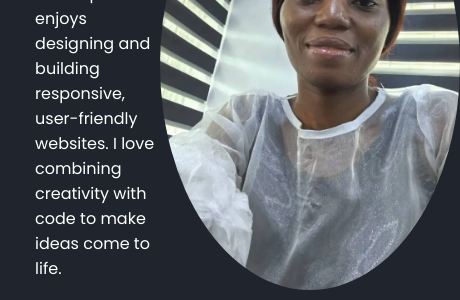
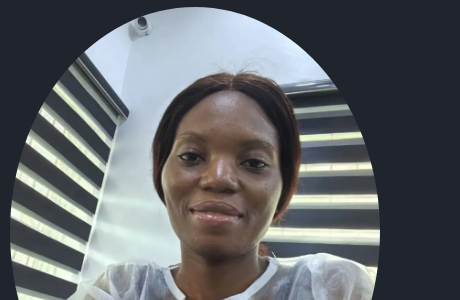
Before and after one commit to EstherOluwayemisi/My-Portfolio, a plain HTML site: page about.html in a window 390 px wide. Shown: the part 384-684 px from the top of the page, 460 px wide, since content can reach past the window. Drawn offline with nearby package versions, Linux system fonts and the light colour scheme; a web font is replaced by a local one.

Commit message:
update:about css

```diff
--- a/about.html
+++ b/about.html
@@ -13,8 +13,12 @@
   <body>
     <header class="header">
       <a href="About.html" class="logo">Oluwayemisi Esther</a>
+         <div>
+        <img src="Asset/hamburger.svg" id="menu-icon" alt="Menu Icon" />
+        <img src="Asset/close-icon.webp" id="close-icon" alt="Close Icon" />
+      </div>
       <nav>
-        <ul>
+        <ul class="logo-list">
           <li><a href="index.html">Home</a></li>
           <li  class="active"><a href="about.html">About</a></li>
           <li><a href="skills.html">Skills</a></li>
@@ -25,7 +29,7 @@
     </header>
 
     <section class="about">
-      <div>
+      <div class="about-contain">
         <h2 class="section-info">About Me</h2>
         <p  class="section-p">
           Hi! I’m <strong>Oluwayemisi Esther</strong>, a Frontend Developer who
--- a/style.css
+++ b/style.css
@@ -304,9 +304,19 @@ footer {
     margin-top: 5px;
   }
   .home-item img {
-    /* width: 200px; */
-    max-width: 300px;
+    max-width: 370px;
     margin: 20px auto;
+  }
+  .about{
+    margin-top: 1.5rem;
+    flex-direction: column;
+  }
+  .about-contain{
+    text-align:center ;
+    margin-top: 1.5rem;
+  }
+  .section-p{
+    text-align: center;
   }
 
   /* Skills */
@@ -323,4 +333,8 @@ footer {
   .social-links a {
     font-size: 1.6rem;
   }
+  footer {
+    /* padding: 15px; */
+    margin-top: 12rem;
+  }
 }
```
